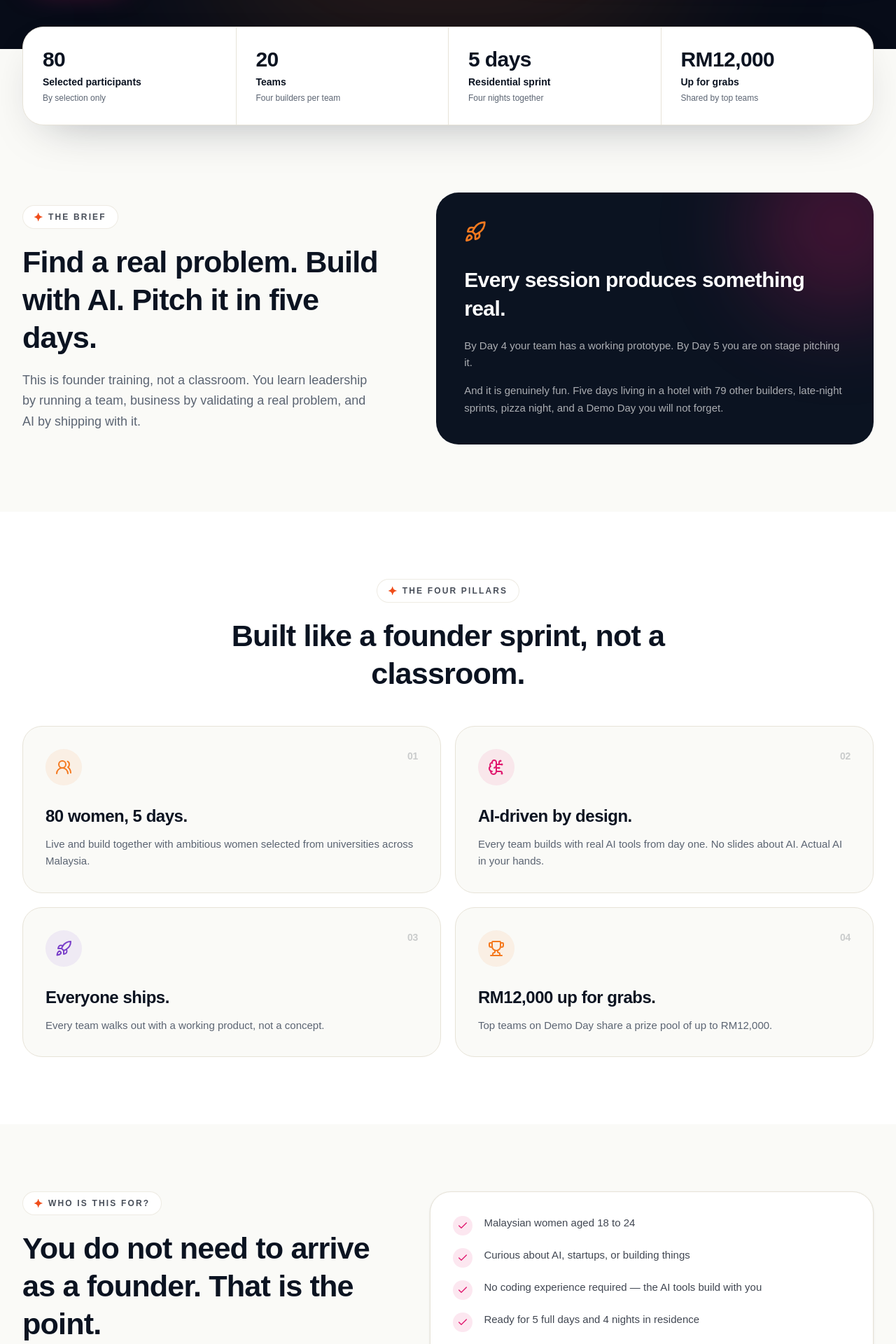
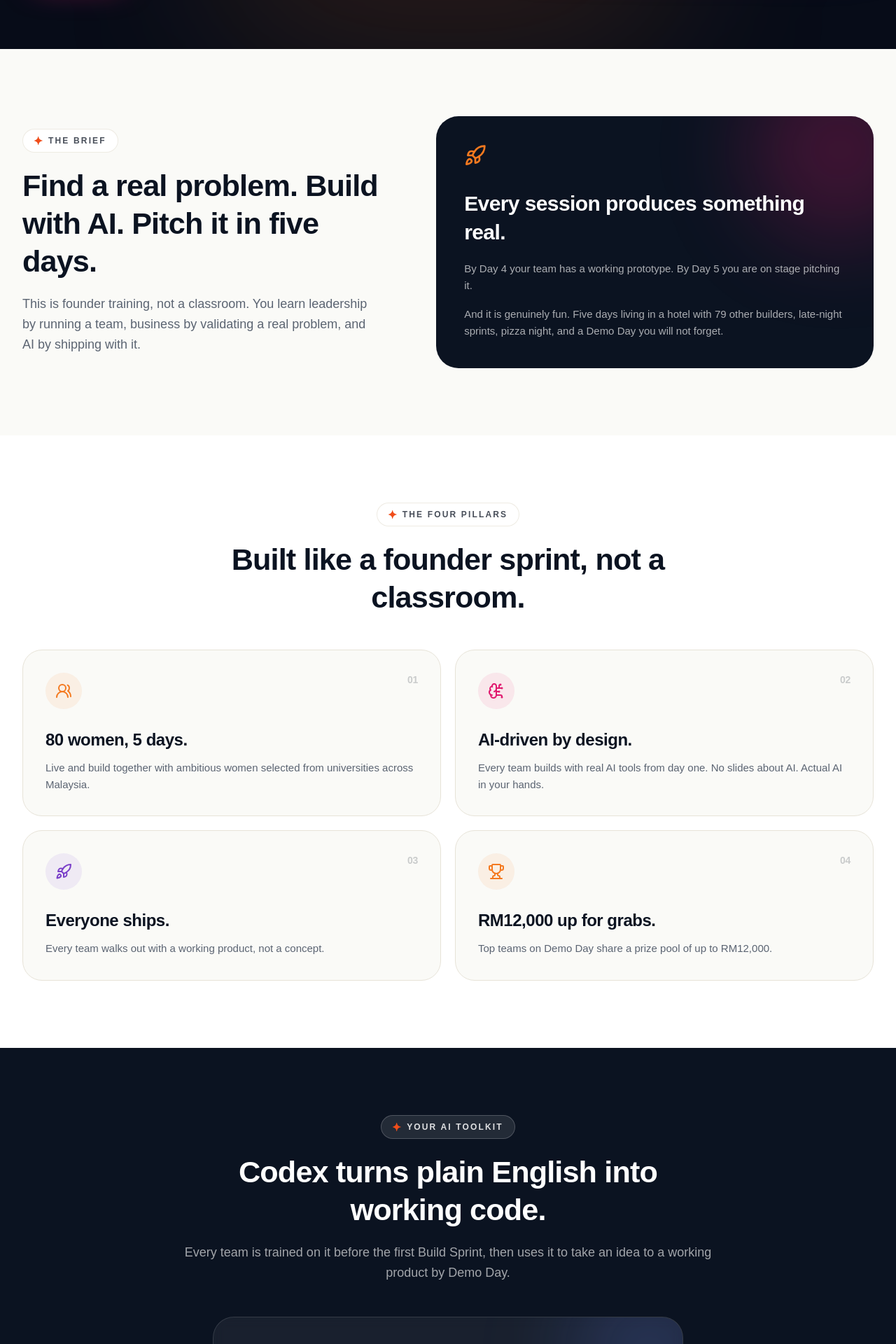
Before and after one commit to afsaruddinrusyaidi-prog/afsaruddinrusyaidi-prog.github.io, a React (Vite) app: page /adlp-for-girls in a window 1280 px wide. Shown: the part 860-2780 px from the top of the page at 70% size. Built offline with nearby package versions, Linux system fonts and the light colour scheme.

Commit message:
Streamline ADLP microsite sections
Co-Authored-By: hohjiada <hohjiada@gmail.com>

```diff
--- a/src/pages/ADLPForGirls.tsx
+++ b/src/pages/ADLPForGirls.tsx
@@ -5,12 +5,9 @@
   CalendarDays,
   Check,
   ExternalLink,
-  GraduationCap,
-  HeartHandshake,
   Laptop,
   Lightbulb,
   MapPin,
-  MessageSquareText,
   MoonStar,
   Rocket,
   Sparkles,
@@ -19,19 +16,17 @@
   Wallet,
 } from "lucide-react"
 import { Reveal } from "@/components/Reveal"
-import { CountUp } from "@/components/CountUp"
 import { SectionPill } from "@/components/SectionPill"
+import {
+  Accordion,
+  AccordionContent,
+  AccordionItem,
+  AccordionTrigger,
+} from "@/components/ui/accordion"
 
 const REGISTER_URL = "#register"
 
 type Icon = ComponentType<{ className?: string }>
-
-const STATS = [
-  { value: 80, prefix: "", suffix: "", label: "Selected participants", sub: "By selection only" },
-  { value: 20, prefix: "", suffix: "", label: "Teams", sub: "Four builders per team" },
-  { value: 5, prefix: "", suffix: " days", label: "Residential sprint", sub: "Four nights together" },
-  { value: 12, prefix: "RM", suffix: ",000", label: "Up for grabs", sub: "Shared by top teams" },
-] as const
 
 const PILLARS: { title: string; body: string; icon: Icon; accent: string }[] = [
   {
@@ -58,13 +53,6 @@
     icon: Trophy,
     accent: "#f4791f",
   },
-]
-
-const ELIGIBILITY = [
-  "Malaysian women aged 18 to 24",
-  "Curious about AI, startups, or building things",
-  "No coding experience required — the AI tools build with you",
-  "Ready for 5 full days and 4 nights in residence",
 ]
 
 const JOURNEY: { day: string; title: string; body: string; icon: Icon }[] = [
@@ -100,16 +88,6 @@
   },
 ]
 
-const TAKEAWAYS: { title: string; icon: Icon }[] = [
-  { title: "A working AI product you built with your team", icon: Rocket },
-  { title: "A recorded Demo Day pitch for your portfolio", icon: MessageSquareText },
-  { title: "Leadership and business skills you used, not just heard about", icon: BrainCircuit },
-  { title: "A mentor network through Emerging Leaders Asia", icon: HeartHandshake },
-  { title: "79 other ambitious women in your corner", icon: UsersRound },
-  { title: "A certificate of completion", icon: GraduationCap },
-  { title: "For top teams, a share of up to RM12,000 in prize money", icon: Wallet },
-]
-
 const LOGISTICS: { label: string; value: string; icon: Icon }[] = [
   { label: "Dates", value: "10 to 14 September 2026 (5 days, 4 nights)", icon: CalendarDays },
   { label: "Venue", value: "Perdana Hotel, Kuala Lumpur City Centre", icon: MapPin },
@@ -120,6 +98,19 @@
   },
   { label: "Eligibility", value: "Malaysian women aged 18 to 24, by selection", icon: UsersRound },
   { label: "Bring", value: "A laptop, a charger, and a problem you care about", icon: Laptop },
+]
+
+const FAQS = [
+  {
+    question: "Who can apply?",
+    answer:
+      "Malaysian women aged 18 to 24 who are curious about AI, startups, or building things, and can commit to all 5 days and 4 nights. Places are limited to 80 and awarded by selection.",
+  },
+  {
+    question: "Do I need coding experience or a startup idea?",
+    answer:
+      "No. You can arrive with an idea or none at all, and no coding experience is required. Codex helps your team turn plain English into a working product.",
+  },
 ]
 
 function SectionHeading({
@@ -254,27 +245,6 @@
         </div>
       </section>
 
-      <section className="relative z-10 mx-auto -mt-8 max-w-7xl px-6 sm:px-8">
-        <Reveal>
-          <div className="grid overflow-hidden rounded-[30px] border border-border bg-white shadow-[0_24px_70px_-34px_rgba(11,19,33,0.38)] sm:grid-cols-2 lg:grid-cols-4">
-            {STATS.map((stat, index) => (
-              <div
-                key={stat.label}
-                className={`px-7 py-7 ${
-                  index > 0 ? "border-t border-border sm:border-l sm:border-t-0" : ""
-                } ${index === 2 ? "sm:border-l-0 sm:border-t lg:border-l lg:border-t-0" : ""}`}
-              >
-                <p className="font-display text-3xl font-extrabold text-navy">
-                  <CountUp value={stat.value} prefix={stat.prefix} suffix={stat.suffix} />
-                </p>
-                <p className="mt-1 text-sm font-bold text-navy">{stat.label}</p>
-                <p className="mt-1 text-xs leading-relaxed text-muted-foreground">{stat.sub}</p>
-              </div>
-            ))}
-          </div>
-        </Reveal>
-      </section>
-
       <section className="mx-auto max-w-7xl px-6 py-20 sm:px-8 sm:py-24">
         <div className="grid items-center gap-12 lg:grid-cols-[0.9fr_1.1fr] lg:gap-20">
           <SectionHeading
@@ -342,35 +312,6 @@
               )
             })}
           </div>
-        </div>
-      </section>
-
-      <section className="mx-auto max-w-7xl px-6 py-20 sm:px-8 sm:py-24">
-        <div className="grid items-start gap-12 lg:grid-cols-[0.9fr_1.1fr] lg:gap-16">
-          <SectionHeading
-            eyebrow="Who is this for?"
-            title="You do not need to arrive as a founder. That is the point."
-            body='We train you to become one. If you have ever thought "someone should build an app for that," you are the someone.'
-          />
-          <Reveal delay={0.1}>
-            <div className="rounded-[30px] border border-border bg-white p-6 shadow-sm sm:p-8">
-              <ul className="space-y-4">
-                {ELIGIBILITY.map((item) => (
-                  <li key={item} className="flex items-start gap-4">
-                    <span className="mt-0.5 inline-flex size-7 shrink-0 items-center justify-center rounded-full bg-[#e0186e]/10 text-[#e0186e]">
-                      <Check className="size-4" />
-                    </span>
-                    <span className="text-[15px] font-medium leading-relaxed text-navy/78">
-                      {item}
-                    </span>
-                  </li>
-                ))}
-              </ul>
-              <p className="mt-7 rounded-2xl bg-[#e0186e]/8 px-5 py-4 text-sm font-bold leading-relaxed text-[#b51259]">
-                Places are limited to 80 and awarded on a selected basis. Apply early.
-              </p>
-            </div>
-          </Reveal>
         </div>
       </section>
 
@@ -455,31 +396,6 @@
         </div>
       </section>
 
-      <section className="bg-white py-20 sm:py-24">
-        <div className="mx-auto max-w-7xl px-6 sm:px-8">
-          <SectionHeading
-            eyebrow="What you walk away with"
-            title="A portfolio, a network, and proof that you can ship."
-            centered
-          />
-          <div className="mt-12 grid gap-4 sm:grid-cols-2 lg:grid-cols-3">
-            {TAKEAWAYS.map((item, index) => {
-              const IconCmp = item.icon
-              return (
-                <Reveal key={item.title} delay={(index % 3) * 0.05}>
-                  <div className="flex h-full items-start gap-4 rounded-[24px] border border-border bg-background p-5">
-                    <span className="inline-flex size-10 shrink-0 items-center justify-center rounded-xl bg-gradient-to-br from-[#f4791f]/15 via-[#e0186e]/15 to-[#7a3fc9]/15 text-[#7a3fc9]">
-                      <IconCmp className="size-4.5" />
-                    </span>
-                    <p className="pt-1 text-sm font-bold leading-relaxed text-navy/82">{item.title}</p>
-                  </div>
-                </Reveal>
-              )
-            })}
-          </div>
-        </div>
-      </section>
-
       <section className="mx-auto max-w-7xl px-6 py-20 sm:px-8 sm:py-24">
         <div className="grid items-start gap-12 lg:grid-cols-[0.72fr_1.28fr] lg:gap-16">
           <SectionHeading
@@ -507,6 +423,30 @@
                 )
               })}
             </div>
+          </Reveal>
+        </div>
+      </section>
+
+      <section className="bg-white py-20 sm:py-24">
+        <div className="mx-auto grid max-w-7xl items-start gap-12 px-6 sm:px-8 lg:grid-cols-[0.78fr_1.22fr] lg:gap-16">
+          <SectionHeading
+            eyebrow="FAQ"
+            title="Before you apply."
+            body="The two essentials about eligibility and experience."
+          />
+          <Reveal delay={0.1}>
+            <Accordion className="rounded-[28px] border border-border bg-background px-5 sm:px-7">
+              {FAQS.map((faq) => (
+                <AccordionItem key={faq.question} value={faq.question}>
+                  <AccordionTrigger className="py-5 text-base font-bold text-navy hover:no-underline">
+                    {faq.question}
+                  </AccordionTrigger>
+                  <AccordionContent className="pb-5 pr-8 text-[15px] leading-relaxed text-muted-foreground">
+                    {faq.answer}
+                  </AccordionContent>
+                </AccordionItem>
+              ))}
+            </Accordion>
           </Reveal>
         </div>
       </section>
```
